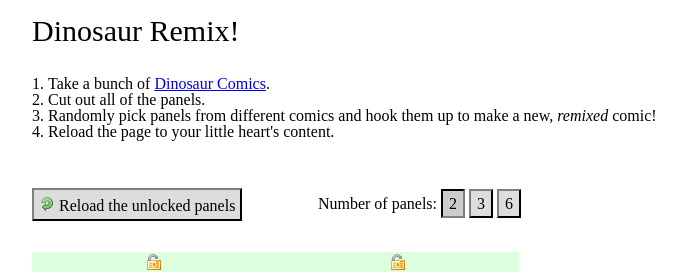
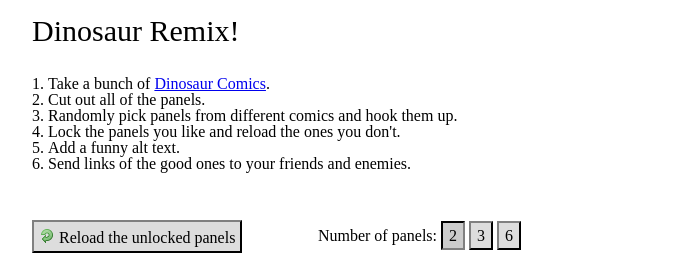
Before and after one commit to aag/dinoremix, a PHP site: page /?numpanels=2 in a window 1280 px wide. Shown: the top 272 px of the page, without its empty margins (48-734 px from the left). Run offline with PHP 8.4, Linux system fonts and the light colour scheme; data that the repository does not hold is empty.

Commit message:
Change the words so they are useful.

```diff
--- a/pagetemplate.php
+++ b/pagetemplate.php
@@ -38,7 +38,11 @@ echo('<?xml version="1.0" encoding="iso-8859-1"?>');
 
 	<link rel="stylesheet" title="Default Style" href="reset.css" type="text/css" />
 	<link rel="stylesheet" title="Default Style" href="dino.css" type="text/css" />
+<?php if ($jqueryVer == "1.3.2") { ?>
+	<script type="text/javascript" src="jquerytest/jquery-1.3.2.js"></script>
+<?php } else { ?>
 	<script type="text/javascript" src="jquery.min.js"></script>
+<?php } ?>
 	<script type="text/javascript" src="dino.js"></script>
 </head>
 <body>
@@ -47,8 +51,10 @@ echo('<?xml version="1.0" encoding="iso-8859-1"?>');
 		<ol>
 			<li>Take a bunch of <a href="http://qwantz.com">Dinosaur Comics</a>.</li>
 			<li>Cut out all of the panels.</li>
-			<li>Randomly pick panels from different comics and hook them up to make a new, <i>remixed</i> comic!</li>
-			<li>Reload the page to your little heart's content.</li>
+			<li>Randomly pick panels from different comics and hook them up.</li>
+			<li>Lock the panels you like and reload the ones you don't.</li>
+			<li>Add a funny alt text.</li>
+			<li>Send links of the good ones to your friends and enemies.</li>
 		</ol>
 	<br />
 	<noscript>
```
